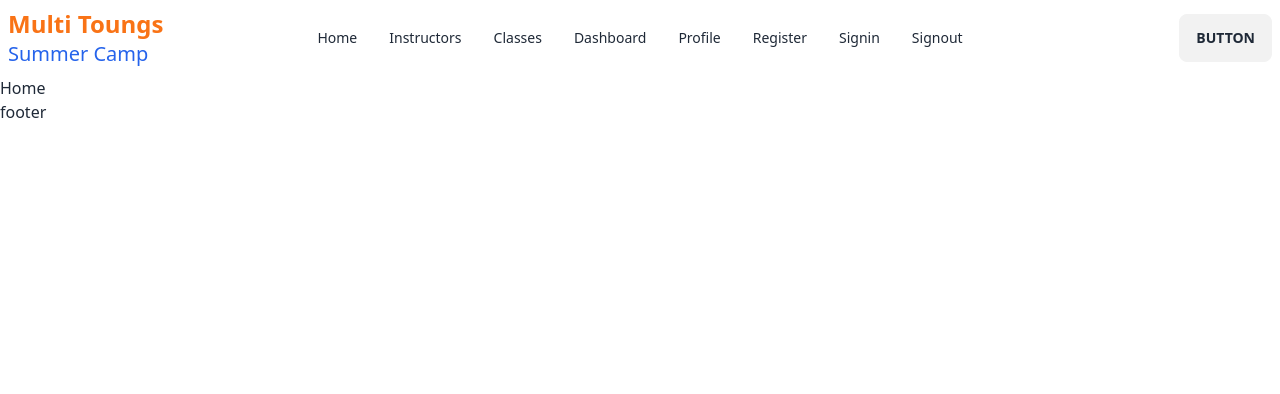
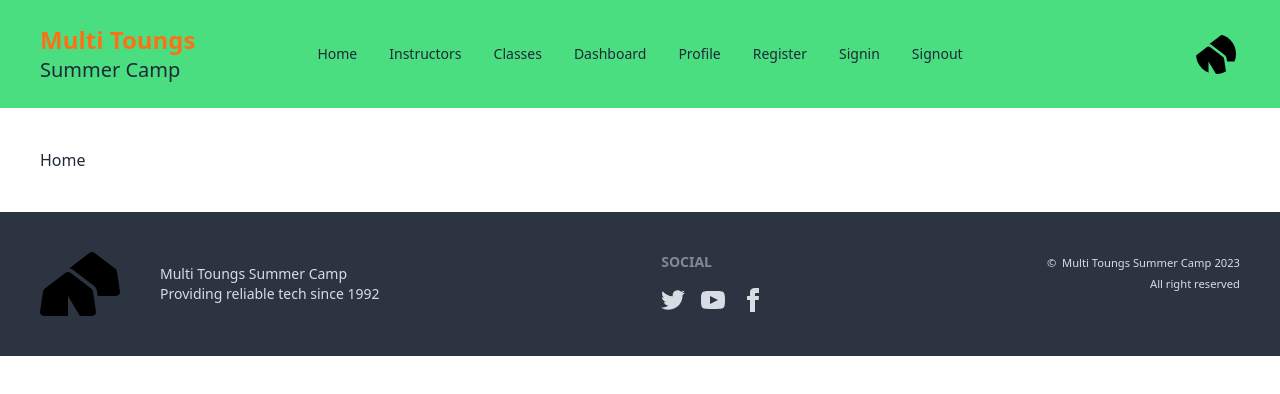
Before and after one commit to v-selfnet/foreign-language-client-user, a React (Vite) app: page / in a window 1280 px wide. Shown: the top 394 px of the page. Built offline with nearby package versions, Linux system fonts and the light colour scheme.

Commit message:
Navbar-Footer Setup

```diff
--- a/package.json
+++ b/package.json
@@ -10,6 +10,7 @@
     "preview": "vite preview"
   },
   "dependencies": {
+    "moment": "^2.29.4",
     "react": "^18.2.0",
     "react-dom": "^18.2.0",
     "react-helmet-async": "^1.3.0",
--- a/src/Layout/Main/Main.jsx
+++ b/src/Layout/Main/Main.jsx
@@ -6,7 +6,9 @@
     return (
         <div>
             <NavBar></NavBar>
-            <Outlet></Outlet>
+            <div className="mx-10 my-10">
+                <Outlet></Outlet>
+            </div>
             <Footer></Footer>
         </div>
     );
--- a/src/Pages/Shared/Footer/Footer.jsx
+++ b/src/Pages/Shared/Footer/Footer.jsx
@@ -1,9 +1,25 @@
+import moment from "moment";
 
 const Footer = () => {
+    let currentYear = moment().format('YYYY');
     return (
-        <div>
-            <h3>footer</h3>
-        </div>
+        <footer className="footer p-10 bg-neutral text-neutral-content justify-between">
+            <div className="flex justify-center items-center gap-10">
+                <img className="w-20" src="./tents-solid.svg" alt="" />
+                <p>Multi Toungs Summer Camp<br />Providing reliable tech since 1992</p>
+            </div>
+            <div>
+                <span className="footer-title">Social</span>
+                <div className="grid grid-flow-col gap-4">
+                    <a><svg xmlns="http://www.w3.org/2000/svg" width="24" height="24" viewBox="0 0 24 24" className="fill-current"><path d="M24 4.557c-.883.392-1.832.656-2.828.775 1.017-.609 1.798-1.574 2.165-2.724-.951.564-2.005.974-3.127 1.195-.897-.957-2.178-1.555-3.594-1.555-3.179 0-5.515 2.966-4.797 6.045-4.091-.205-7.719-2.165-10.148-5.144-1.29 2.213-.669 5.108 1.523 6.574-.806-.026-1.566-.247-2.229-.616-.054 2.281 1.581 4.415 3.949 4.89-.693.188-1.452.232-2.224.084.626 1.956 2.444 3.379 4.6 3.419-2.07 1.623-4.678 2.348-7.29 2.04 2.179 1.397 4.768 2.212 7.548 2.212 9.142 0 14.307-7.721 13.995-14.646.962-.695 1.797-1.562 2.457-2.549z"></path></svg></a>
+                    <a><svg xmlns="http://www.w3.org/2000/svg" width="24" height="24" viewBox="0 0 24 24" className="fill-current"><path d="M19.615 3.184c-3.604-.246-11.631-.245-15.23 0-3.897.266-4.356 2.62-4.385 8.816.029 6.185.484 8.549 4.385 8.816 3.6.245 11.626.246 15.23 0 3.897-.266 4.356-2.62 4.385-8.816-.029-6.185-.484-8.549-4.385-8.816zm-10.615 12.816v-8l8 3.993-8 4.007z"></path></svg></a>
+                    <a><svg xmlns="http://www.w3.org/2000/svg" width="24" height="24" viewBox="0 0 24 24" className="fill-current"><path d="M9 8h-3v4h3v12h5v-12h3.642l.358-4h-4v-1.667c0-.955.192-1.333 1.115-1.333h2.885v-5h-3.808c-3.596 0-5.192 1.583-5.192 4.615v3.385z"></path></svg></a>
+                </div>
+            </div>
+            <div className="text-right">
+                <p><small>&copy;&nbsp; Multi Toungs Summer Camp {currentYear} <br /> All right reserved</small></p>
+            </div>
+        </footer>
     );
 };
 
--- a/src/Pages/Shared/Navbar/NavBar.jsx
+++ b/src/Pages/Shared/Navbar/NavBar.jsx
@@ -15,25 +15,29 @@
     </>
 
     return (
-        <div className="navbar bg-base-100">
+        <div className="navbar bg-green-400 px-10 py-6">
             <div className="navbar-start">
                 <div className="dropdown">
                     <label tabIndex={0} className="btn btn-ghost lg:hidden">
-                        <svg xmlns="http://www.w3.org/2000/svg" className="h-5 w-5" fill="none" viewBox="0 0 24 24" stroke="currentColor"><path strokeLinecap="round" strokeLinejoin="round" strokeWidth="2" d="M4 6h16M4 12h8m-8 6h16" /></svg>
+                        <svg xmlns="http://www.w3.org/2000/svg" className="h-5 w-5" fill="none" viewBox="0 0 24 24" stroke="white"><path strokeLinecap="round" strokeLinejoin="round" strokeWidth="2" d="M4 6h16M4 12h8m-8 6h16" /></svg>
                     </label>
                     <ul tabIndex={0} className="menu menu-sm dropdown-content mt-3 p-2 shadow bg-base-100 rounded-box w-52">
                         {navMenu}
                     </ul>
                 </div>
-                <Link to='/'><span className="text-2xl font-semibold text-orange-500">Multi Toungs</span><br/><span className="text-xl text-blue-600">Summer Camp</span></Link>
+                <Link to='/'><span className="text-2xl font-semibold text-orange-500">Multi Toungs</span><br /><span className="text-xl">Summer Camp</span></Link>
             </div>
             <div className="navbar-center hidden lg:flex">
                 <ul className="menu menu-horizontal px-1">
-                     {navMenu}
+                    {navMenu}
                 </ul>
             </div>
             <div className="navbar-end">
-                <a className="btn">Button</a>
+                <label tabIndex={0} className="btn btn-ghost btn-circle avatar">
+                    <div className="w-10 rounded-full">
+                        <img src="./tents-solid.svg" />
+                    </div>
+                </label>
             </div>
         </div>
     );
```
Also changed, not shown: 1 other file (tests, documents, lock files or other folders).
